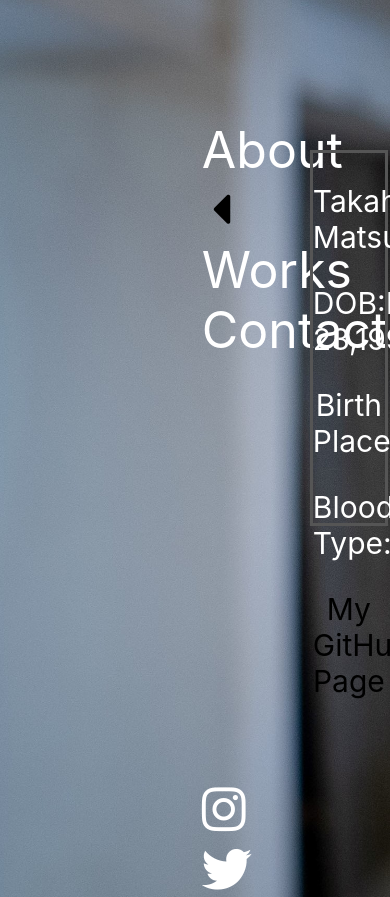
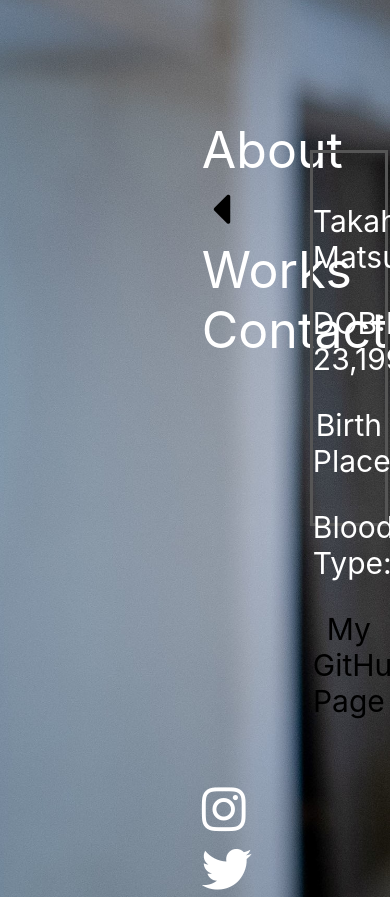
Before and after one commit to akatsukimahiro/cellphoneabout, a plain HTML site: page index.html in a window 390 px wide. Shown: the top 897 px of the page. Drawn offline with Linux system fonts and the light colour scheme.

Commit message:
Update phoneAbout.css

```diff
--- a/phoneAbout.css
+++ b/phoneAbout.css
@@ -25,10 +25,8 @@ text-decoration: none;
    color:white;
 }
 .phone-container{
-    /* background-color: black; */
     text-align: center;
     width: 20%;
-    /* margin-left: 760px; */
     font-size: 50px;
     padding-top: 70px;
 
@@ -50,13 +48,12 @@ text-decoration: none;
    color:white;
    font-size: 30px;
   text-align: center;
-  /* background-color: black; */
   width: 20%;
   height: 40%;
   display: inline-block;
   border: solid 3px #555;
   box-sizing: border-box;
-  /* padding-top: 20px; */
+  padding-top: 20px;
 
 }
 .contact-form a{
```
